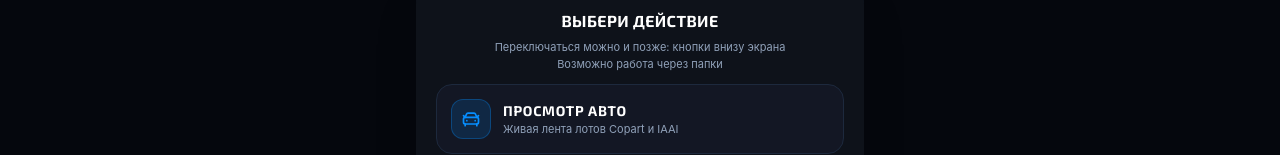
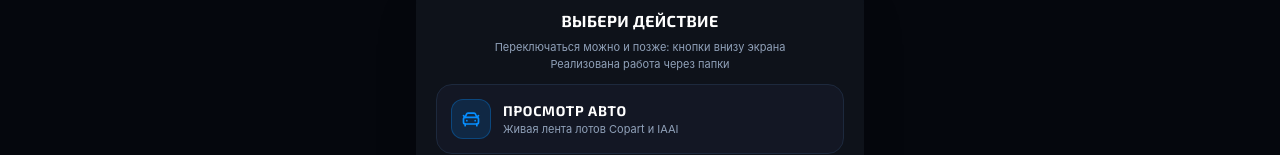
Before and after one commit to tekotik/Primebot, a React (Vite) app: page / in a window 1280 px wide. Shown: the part 460-615 px from the top of the page. Built offline with nearby package versions, Linux system fonts and the light colour scheme; no server answers.

Commit message:
Текст на экране выбора: Реализована работа через папки

```diff
--- a/src/App.tsx
+++ b/src/App.tsx
@@ -477,7 +477,7 @@ export default function App() {
               Переключаться можно и позже: кнопки внизу экрана
             </p>
             <p className="text-[11px] text-slate-400 text-center mb-3">
-              Возможно работа через папки
+              Реализована работа через папки
             </p>
 
             <div className="space-y-2">
```
